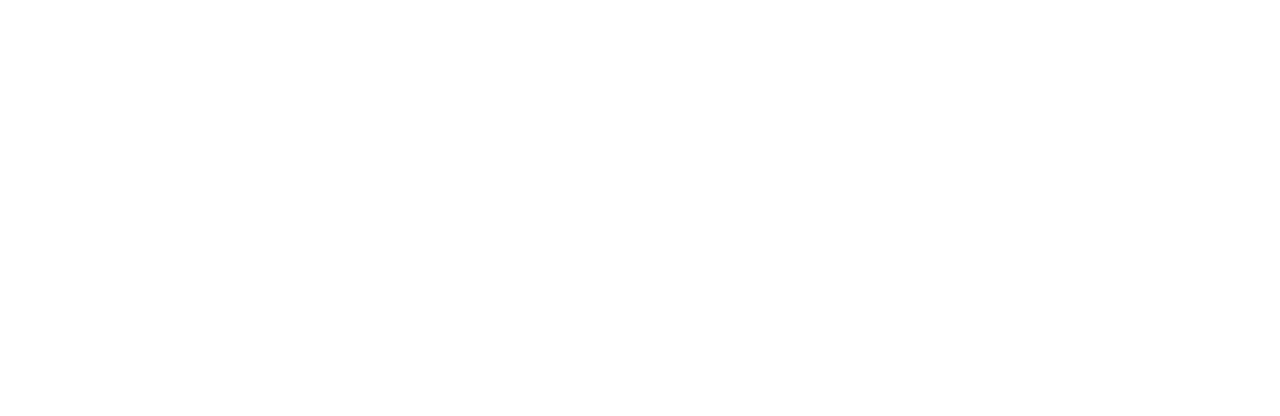
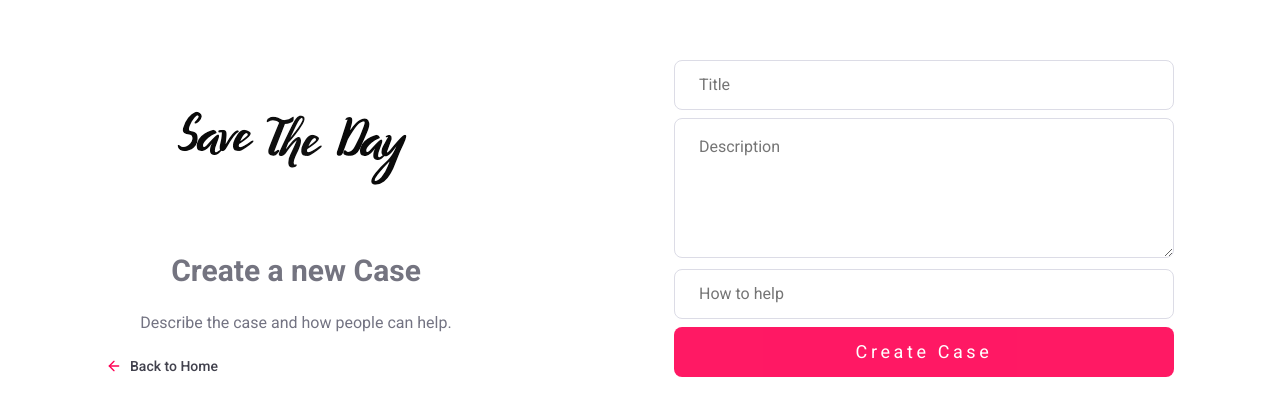
Before and after one commit to hamzagic/savetheday, a React (Create React App) app in the folder frontend/: page /case in a window 1280 px wide. Shown: the part 186-602 px from the top of the page. Built offline with nearby package versions, Linux system fonts and the light colour scheme.

Commit message:
adding new case page

```diff
--- a/frontend/src/global.css
+++ b/frontend/src/global.css
@@ -27,6 +27,18 @@
   border: 1px solid #dcdce6;
   padding: 0 24px;
   color: #333;
+}
+
+form textarea {
+  width: 100%;
+  min-height: 140px;
+  color: #333;
+  border: 1px solid #dcdce6;
+  border-radius: 8px;
+  padding: 16px 24px;
+  line-height: 24px;
+  resize: vertical;
+  margin-top: 8px !important;
 }
 
 .button {
--- a/frontend/src/pages/Cases/index.js
+++ b/frontend/src/pages/Cases/index.js
@@ -0,0 +1,7 @@
+import React from 'react';
+
+export default function Cases() {
+    return(
+        <div>Ong Cases</div>
+    );
+}
--- a/frontend/src/pages/Login/index.js
+++ b/frontend/src/pages/Login/index.js
@@ -10,6 +10,8 @@
     const [email, setEmail] = useState('');
     const [password, setPassword] = useState('');
 
+    const history = useHistory();
+
     function handleLogin(e) {
         e.preventDefault();
         const data = {
@@ -17,6 +19,7 @@
             password
         }
         console.log('login clicked', data);
+        history.push('/cases');
     }
     return(
         <div className="login-container">
--- a/frontend/src/pages/Login/styles.css
+++ b/frontend/src/pages/Login/styles.css
@@ -10,7 +10,7 @@
 
 .login-container .page-content {
     width: 100%;
-    padding: 96px;
+    padding: 66px;
     display: flex;
     justify-content: space-between;
     align-items: center;
@@ -35,7 +35,6 @@
     margin: 20px 0 20px;
     text-align: center;
     color: #747480;
-
 }
 
 .login-container .img-content {
--- /dev/null
+++ b/frontend/src/pages/NewCase/index.js
@@ -0,0 +1,62 @@
+import React, { useState } from 'react';
+import myText from '../../assets/lineartext.png';
+import { Link, useHistory } from 'react-router-dom';
+import { FiArrowLeft } from "react-icons/fi";
+
+import './styles.css';
+
+export default function NewCase() {
+    const [title, setTitle] = useState('');
+    const [description, setDescription] = useState('');
+    const [value, setValue] = useState('');
+
+    const history = useHistory();
+
+    function handleSubmit(e) {
+        e.preventDefault();
+        const data = {
+            title,
+            description,
+            value
+        }
+        console.log('button clicked', data);
+    }
+    return(
+        <div className="new-case-container">
+            <div className="content">
+                <section>
+                    <img src={myText} alt="saveIt" style={{ marginLeft: "24px" }} />
+                    <h1>Create a new Case</h1>
+                    <p>Describe the case and how people can help.</p>
+                    <div>
+                        <Link to="/cases" className="back-link">
+                            <FiArrowLeft size={16} color="#ff0054" />
+                            Back to Home
+                        </Link>
+                    </div>
+                </section>
+                <form onSubmit={handleSubmit}>
+                    <input
+                        type="text"
+                        placeholder="Title"
+                        value={title}
+                        onChange={e => setTitle(e.target.value)}
+                    />
+                    <textarea
+                        type="text"
+                        placeholder="Description"
+                        value={description}
+                        onChange={e => setDescription(e.target.value)}
+                    />
+                    <input
+                        type="text"
+                        placeholder="How to help"
+                        value={value}
+                        onChange={e => setValue(e.target.value)}
+                    />
+                    <input type="submit" className="button" value="Create Case"/>
+                </form>
+            </div>
+        </div>
+    );
+}
--- /dev/null
+++ b/frontend/src/pages/NewCase/styles.css
@@ -0,0 +1,46 @@
+.new-case-container {
+    width: 100%;
+    max-width: 1200px;
+    height: 100vh;
+    margin: 0 auto;
+    display: flex;
+    align-items: center;
+    justify-content: center;
+}
+
+.new-case-container .content {
+    width: 100%;
+    padding: 66px;
+    display: flex;
+    justify-content: space-between;
+    align-items: center;
+}
+
+.new-case-container .content section {
+    width: 100%;
+    max-width: 380px;
+}
+
+.new-case-container .content form {
+    width: 100%;
+    max-width: 500px;
+}
+
+.new-case-container .content form input,
+.new-case-container .content form textarea {
+    margin-top: 8px;
+}
+
+.new-case-container .content section h1 {
+    font-size: 30px;
+    margin: 40px 0 20px;
+    text-align: center;
+    color: #747480;
+}
+
+.new-case-container .content section p {
+    font-size: 16px;
+    color: #737382;
+    line-height: 30px;
+    text-align: center;
+}
--- a/frontend/src/pages/Register/index.js
+++ b/frontend/src/pages/Register/index.js
@@ -36,7 +36,6 @@
                 <section>
                     <img src={myText} alt="save" />
                     <img src={myImg} alt="hero" style={{height: "200px", color:"#ff0054"}}/>
-                    <h1>Register</h1>
                     <p>Create a new account and be visible so that people can help your shelter.</p>
                     <Link to="/login" className="back-link">
                         <FiArrowLeft size={16} color="#ff0054" />
@@ -44,6 +43,7 @@
                     </Link>
                 </section>
                 <form onSubmit={handleRegister}>
+                <h1>Create Account</h1>
                     <input
                         type="text"
                         placeholder="Name"
--- a/frontend/src/pages/Register/styles.css
+++ b/frontend/src/pages/Register/styles.css
@@ -21,10 +21,11 @@
     max-width: 380px;
 }
 
-.register-container .page-content section h1 {
+.register-container .page-content form h1 {
     font-size: 32px;
     margin: 20px 0 20px;
     color: #747474;
+    text-align: center;
 }
 
 .register-container .page-content section p {
--- a/frontend/src/routes.js
+++ b/frontend/src/routes.js
@@ -3,13 +3,17 @@
 
 import Register from './pages/Register/index';
 import Login from './pages/Login';
+import NewCase from './pages/NewCase';
+import Cases from './pages/Cases';
 
 export default function Routes() {
     return(
         <BrowserRouter>
             <Switch>
-                <Route exact path="/" component={Register} />
-                <Route path="/login" component={Login} />
+                <Route exact path="/" component={Login} />
+                <Route path="/register" component={Register} />
+                <Route path="/case" component={NewCase} />
+                <Route path="/cases" component={Cases} />
             </Switch>
         </BrowserRouter>
     );
```
Also changed, not shown: frontend/src/assets/flying.svg, frontend/src/pages/NewCases/index.js (deleted), frontend/src/pages/NewCases/styles.css (deleted).
